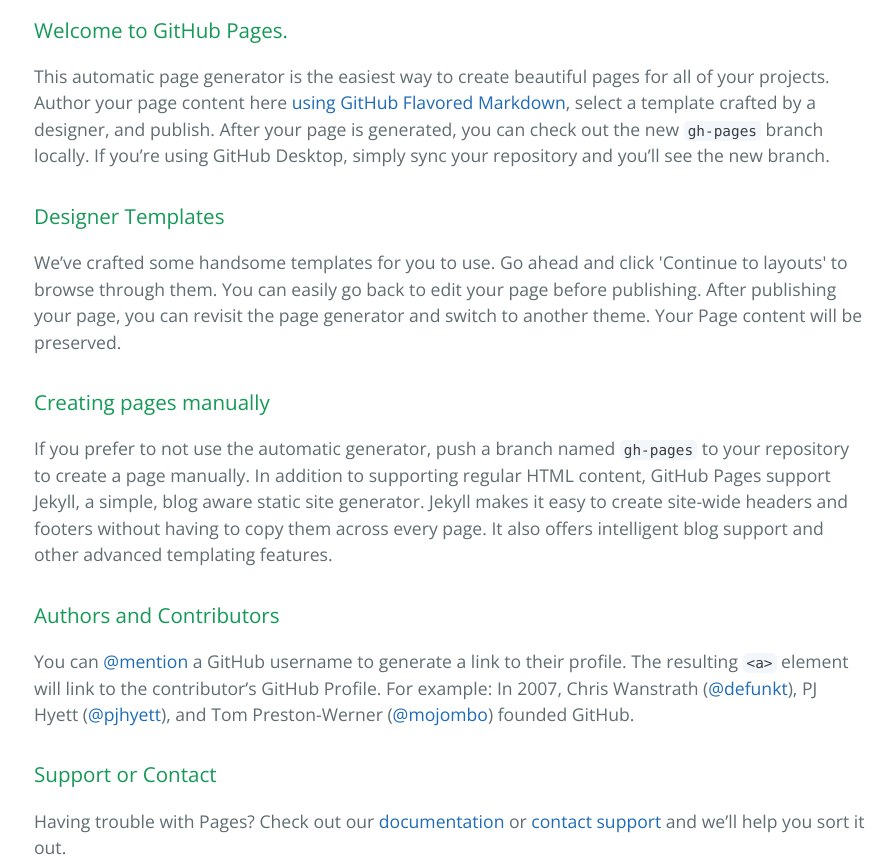
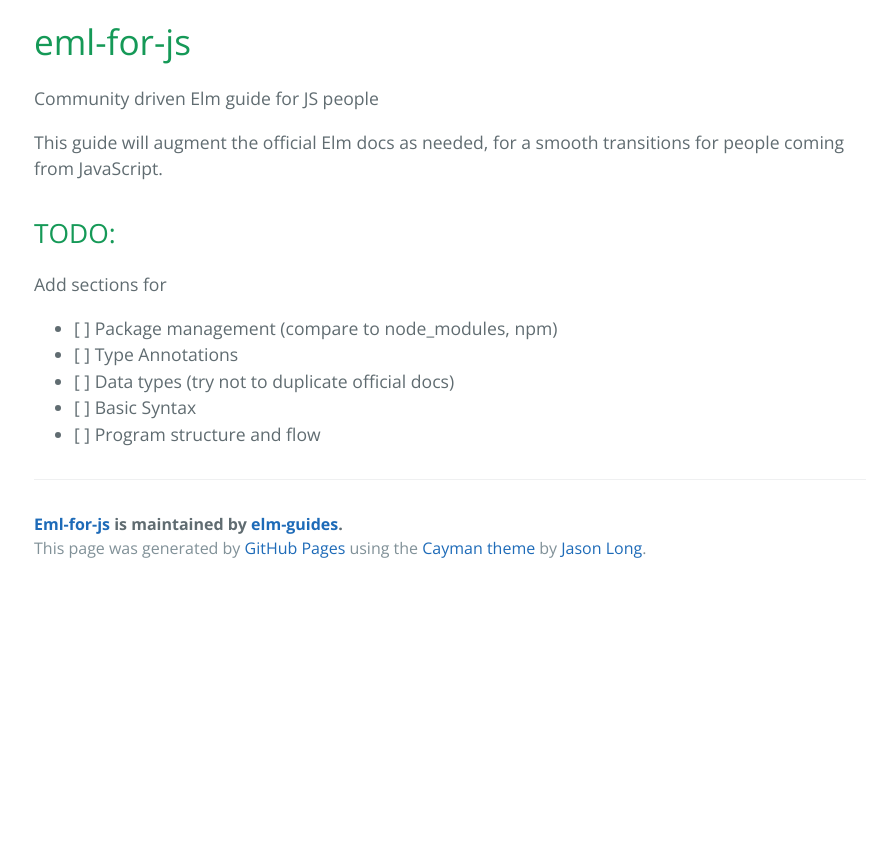
Before and after one commit to elm-guides/elm-for-js, a plain HTML site: page index.html in a window 1280 px wide. Shown: the part 400-1264 px from the top of the page, without its empty margins (190-1082 px from the left). After the commit the page ends 992 px from the top, so only its background shows below. Drawn offline with nearby package versions, Linux system fonts and the light colour scheme.

```diff
--- a/index.html
+++ b/index.html
@@ -19,30 +19,25 @@
     </section>
 
     <section class="main-content">
-      <h3>
-<a id="welcome-to-github-pages" class="anchor" href="#welcome-to-github-pages" aria-hidden="true"><span class="octicon octicon-link"></span></a>Welcome to GitHub Pages.</h3>
+      <h1>
+<a id="eml-for-js" class="anchor" href="#eml-for-js" aria-hidden="true"><span class="octicon octicon-link"></span></a>eml-for-js</h1>
 
-<p>This automatic page generator is the easiest way to create beautiful pages for all of your projects. Author your page content here <a href="https://guides.github.com/features/mastering-markdown/">using GitHub Flavored Markdown</a>, select a template crafted by a designer, and publish. After your page is generated, you can check out the new <code>gh-pages</code> branch locally. If you’re using GitHub Desktop, simply sync your repository and you’ll see the new branch.</p>
+<p>Community driven Elm guide for JS people</p>
 
-<h3>
-<a id="designer-templates" class="anchor" href="#designer-templates" aria-hidden="true"><span class="octicon octicon-link"></span></a>Designer Templates</h3>
+<p>This guide will augment the official Elm docs as needed, for a smooth transitions for people coming from JavaScript.</p>
 
-<p>We’ve crafted some handsome templates for you to use. Go ahead and click 'Continue to layouts' to browse through them. You can easily go back to edit your page before publishing. After publishing your page, you can revisit the page generator and switch to another theme. Your Page content will be preserved.</p>
+<h2>
+<a id="todo" class="anchor" href="#todo" aria-hidden="true"><span class="octicon octicon-link"></span></a>TODO:</h2>
 
-<h3>
-<a id="creating-pages-manually" class="anchor" href="#creating-pages-manually" aria-hidden="true"><span class="octicon octicon-link"></span></a>Creating pages manually</h3>
+<p>Add sections for</p>
 
-<p>If you prefer to not use the automatic generator, push a branch named <code>gh-pages</code> to your repository to create a page manually. In addition to supporting regular HTML content, GitHub Pages support Jekyll, a simple, blog aware static site generator. Jekyll makes it easy to create site-wide headers and footers without having to copy them across every page. It also offers intelligent blog support and other advanced templating features.</p>
-
-<h3>
-<a id="authors-and-contributors" class="anchor" href="#authors-and-contributors" aria-hidden="true"><span class="octicon octicon-link"></span></a>Authors and Contributors</h3>
-
-<p>You can <a href="https://github.com/blog/821" class="user-mention">@mention</a> a GitHub username to generate a link to their profile. The resulting <code>&lt;a&gt;</code> element will link to the contributor’s GitHub Profile. For example: In 2007, Chris Wanstrath (<a href="https://github.com/defunkt" class="user-mention">@defunkt</a>), PJ Hyett (<a href="https://github.com/pjhyett" class="user-mention">@pjhyett</a>), and Tom Preston-Werner (<a href="https://github.com/mojombo" class="user-mention">@mojombo</a>) founded GitHub.</p>
-
-<h3>
-<a id="support-or-contact" class="anchor" href="#support-or-contact" aria-hidden="true"><span class="octicon octicon-link"></span></a>Support or Contact</h3>
-
-<p>Having trouble with Pages? Check out our <a href="https://help.github.com/pages">documentation</a> or <a href="https://github.com/contact">contact support</a> and we’ll help you sort it out.</p>
+<ul>
+<li>[ ] Package management (compare to node_modules, npm)</li>
+<li>[ ] Type Annotations</li>
+<li>[ ] Data types (try not to duplicate official docs)</li>
+<li>[ ] Basic Syntax</li>
+<li>[ ] Program structure and flow</li>
+</ul>
 
       <footer class="site-footer">
         <span class="site-footer-owner"><a href="https://github.com/elm-guides/eml-for-js">Eml-for-js</a> is maintained by <a href="https://github.com/elm-guides">elm-guides</a>.</span>
```
Also changed, not shown: params.json (+1 -1 lines).
